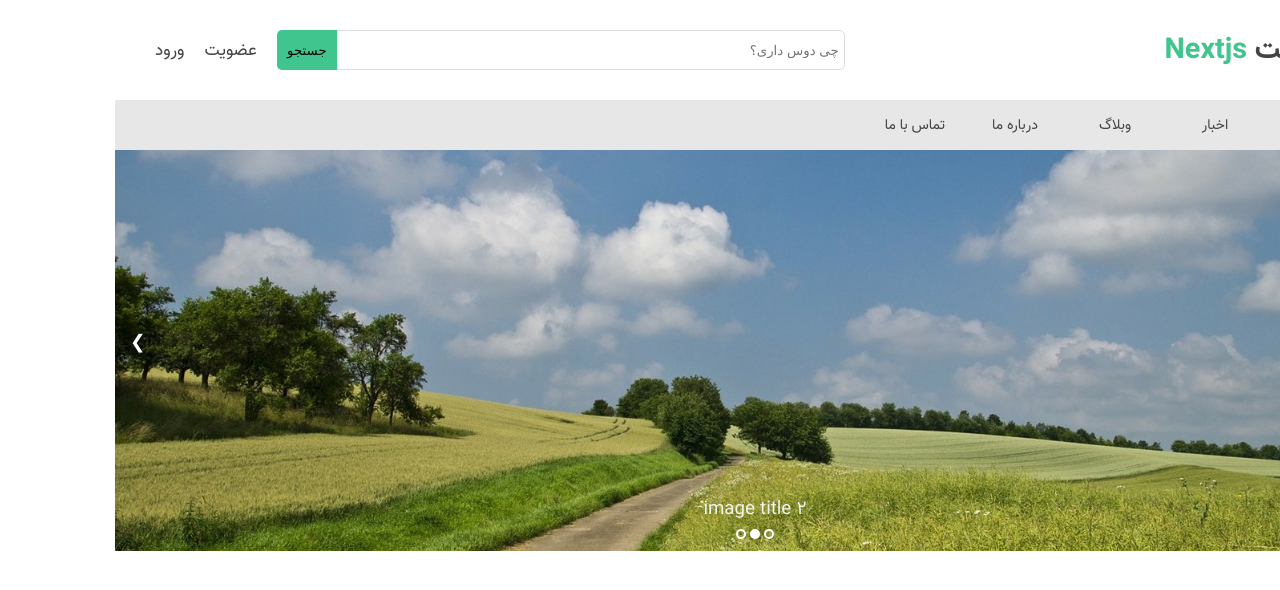
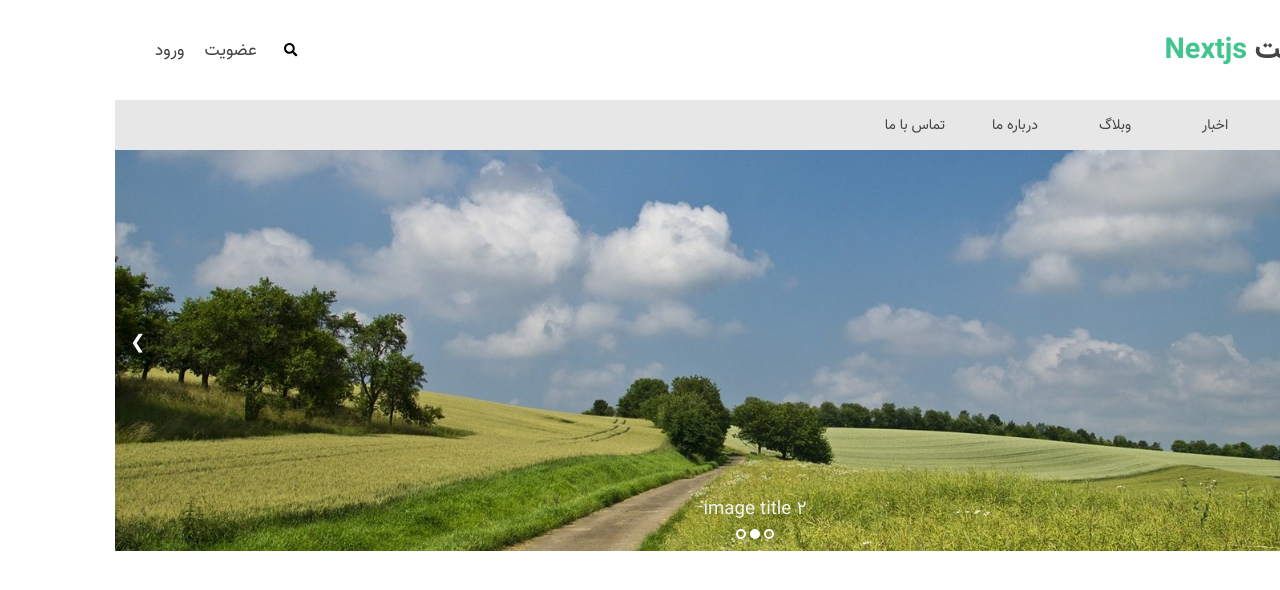
Before and after one commit to yousef-bigdeli/first-nextjs, a Next.js app: page / in a window 1280 px wide. Shown: the top 590 px of the page. Built offline with nearby package versions, Linux system fonts and the light colour scheme.

Commit message:
change header design at office

```diff
--- a/pages/components/Header.js
+++ b/pages/components/Header.js
@@ -1,13 +1,32 @@
-import React from "react";
-import styles from "../styles/Header.module.scss";
-import { FontAwesomeIcon } from "@fortawesome/react-fontawesome";
-import { faBars } from "@fortawesome/free-solid-svg-icons";
+import React from 'react';
+import styles from '../styles/Header.module.scss';
+import { FontAwesomeIcon } from '@fortawesome/react-fontawesome';
+import { faBars, faSearch, faTimes } from '@fortawesome/free-solid-svg-icons';
 
 const Header = () => {
     const [toggleMenu, setToggleMenu] = React.useState(false);
+    const [showSearch, setShowSearch] = React.useState(null);
+    const [showCloseButton, setShowCloseButton] = React.useState(null);
+
+    // responsive toggle menu for small screens
     const showToggleMenu = () => {
         setToggleMenu((prevToggleMenu) => !prevToggleMenu);
     };
+
+    // show or hide seach box
+    const searchButtonHandler = (e) => {
+        e.preventDefault();
+        if (showSearch === styles.open) {
+            searchFormSubmit();
+        } else {
+            setShowSearch(styles.open);
+            setShowCloseButton(styles.show);
+        }
+    };
+    const searchFormSubmit = () => {
+        return alert('ok');
+    };
+
     return (
         <>
             <div className={styles.header}>
@@ -20,16 +39,36 @@ const Header = () => {
                     </h1>
 
                     {/* search box section */}
-                    <form className={styles.searchBox}>
+                    <div className={styles.searchBox}>
+                        <div className={styles.formContainer}>
+                            <form>
+                                <button
+                                    type="submit"
+                                    onClick={searchButtonHandler}
+                                >
+                                    <FontAwesomeIcon icon={faSearch} />
+                                </button>
                                 <input
                                     type="text"
+                                    className={showSearch}
                                     name="search"
                                     placeholder="چی دوس داری؟"
                                     id={styles.searchInput}
                                 />
-                        <button type="submit">جستجو</button>
                             </form>
-
+                            <div
+                                className={`${styles.closeForm} ${showCloseButton}`}
+                                onClick={() => {
+                                    setShowSearch(styles.close);
+                                    setShowCloseButton(null);
+                                }}
+                            >
+                                <span>
+                                    <FontAwesomeIcon icon={faTimes} />
+                                </span>
+                            </div>
+                        </div>
+                    </div>
                     {/* Toggle menu button */}
                     <div className={styles.navToggleMenu}>
                         <button
@@ -72,7 +111,7 @@ const Header = () => {
             {/* togle menu section */}
             <div
                 className={styles.toggleMenu}
-                style={toggleMenu ? {display: 'flex'} : {display: 'none'}}
+                style={toggleMenu ? { display: 'flex' } : { display: 'none' }}
             >
                 <ul>
                     <li>
@@ -108,8 +147,6 @@ const Header = () => {
                     </li>
                 </ul>
             </div>
-
-
         </>
     );
 };
--- a/pages/styles/Header.module.scss
+++ b/pages/styles/Header.module.scss
@@ -52,28 +52,53 @@ $primary-color: #3fc58d;
     flex: 2;
     align-items: center;
     justify-content: flex-end;
-    margin-left: 10px;
+    .formContainer{
+        display: flex;
+        align-items: center;
+        border-radius: 5px;
+    }
     #searchInput {
-        width: 70%;
-        border: 1px solid #dedede;
+        width: 0;
         height: 40px;
-        border-top-right-radius: 5px;
-        border-bottom-right-radius: 5px;
-        padding: 0 5px;
+        // padding: 0 5px;
+        border:0;
+
+    }
+    #searchInput:focus {
+        outline: none;
     }
     button {
         height: 40px;
-        width: 60px;
-        background-color: $primary-color;
-        border: 0;
-        border-top-left-radius: 5px;
-        border-bottom-left-radius: 5px;
+        width: 40px;
+        background-color: #fff;
+        border:0;
         cursor: pointer;
+        border-radius: 5px;
     }
     button:hover {
-        background-color: $font-color;
+        background-color: #dcdbdb;
+    }
+    button:focus{
+        outline: 0;
+    }
+    .closeForm{
+        display: flex;
+        align-items: center;
+        span{
+            display: none;
+            width: 40px;
+            height: 40px;
+            align-items: center;
+            justify-content: center;
+            color: #ababab;
+            cursor: pointer;
+        }
+        span:hover{
+            color: #000;
+        }
     }
 }
+
 .menu__container {
     height: 50px;
     background-color: #e7e7e7;
@@ -127,3 +152,70 @@ $primary-color: #3fc58d;
         }
     }
 }
+
+.open{
+    -webkit-animation: open 1.5s;
+    -webkit-animation-fill-mode: forwards;
+    animation: open 1.5s;
+    animation-fill-mode: forwards;
+}
+@keyframes open {
+    0% {
+        width: 0;
+    }
+    100% {
+        width: 400px;
+    }
+}
+@-webkit-keyframes open {
+    0% {
+        width: 0;
+    }
+    100% {
+        width: 400px;
+    }
+}
+.close{
+    -webkit-animation: close 1.5s;
+    -webkit-animation-fill-mode: forwards;
+    animation: close 1.5s;
+    animation-fill-mode: forwards;
+}
+@keyframes close {
+    0% {
+        width: 400px;
+    }
+    100% {
+        width: 0;
+    }
+}
+@-webkit-keyframes close {
+    0% {
+        width: 400px;
+    }
+    100% {
+        width: 0;
+    }
+}
+.show{
+    -webkit-animation: show 2.5s;
+    -webkit-animation-fill-mode: forwards;
+    animation: show 2.5s;
+    animation-fill-mode: forwards;
+}
+@keyframes show {
+    0% {
+        display: none;
+    }
+    100% {
+        display: flex;
+    }
+}
+@-webkit-keyframes show {
+    0% {
+        display: none;
+    }
+    100% {
+        display: flex;
+    }
+}
```
Lines whose indentation alone changed are shown as unchanged.
